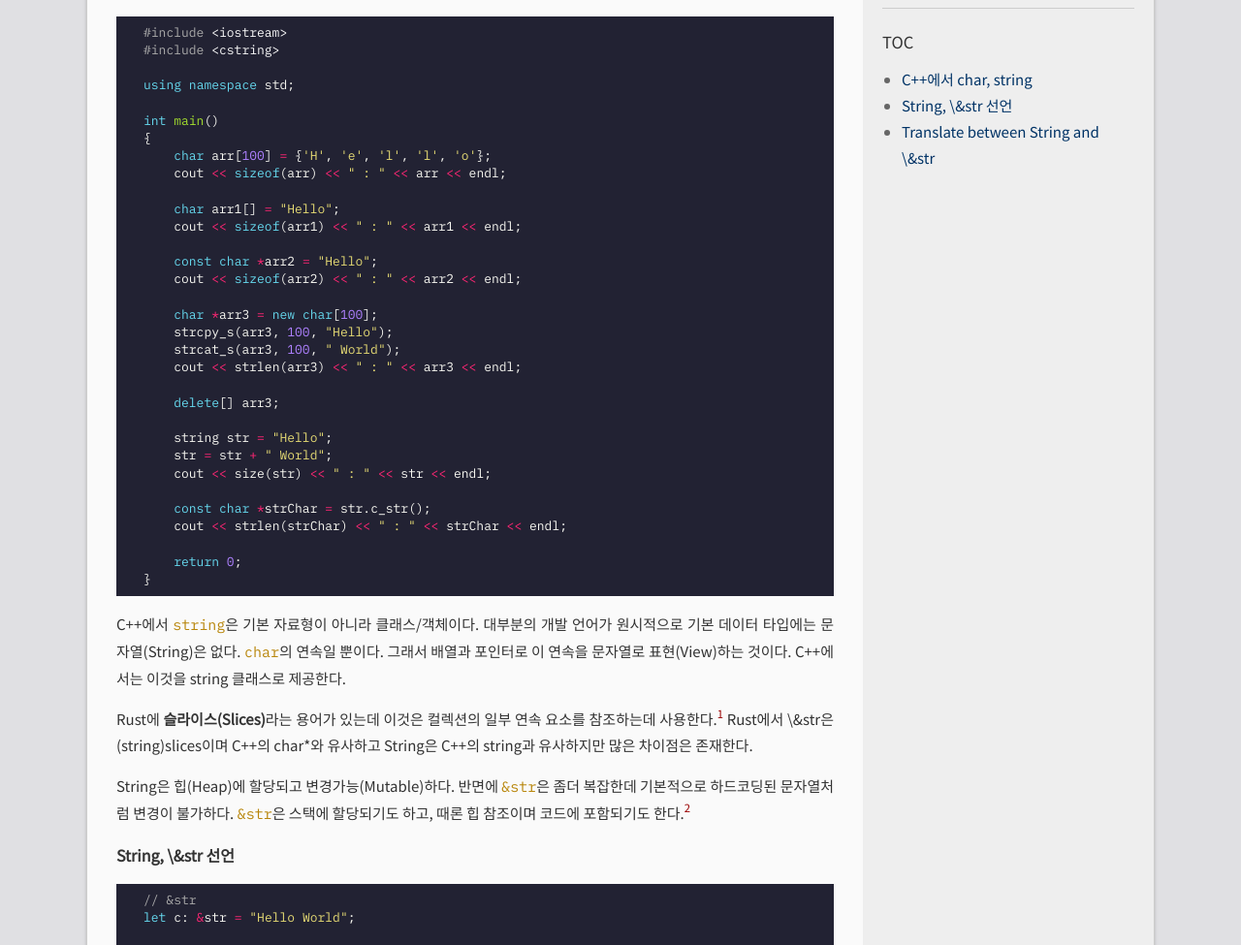
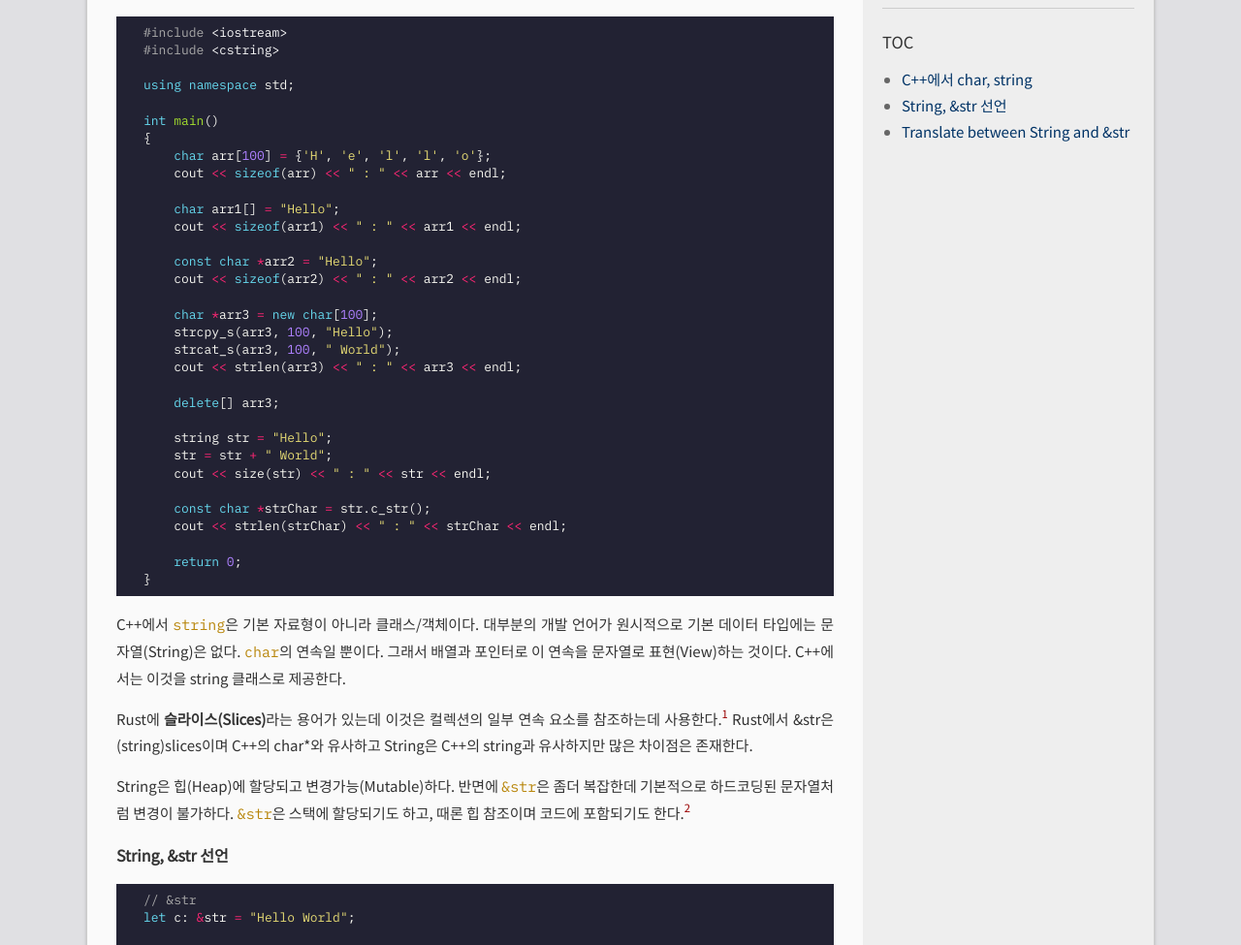
Before and after one commit to DebugJO/rustlang, a Jekyll site: the page built from _posts/2022-02-20-1.md, in a window 1280 px wide and 1400 px high, scrolled down 314 px. Shown: the part 162-1137 px from the top of the window at 97% size. Built offline with Jekyll 4.4.1, drawn with Linux system fonts in a browser that asks for light colours; some of the changed text lies outside the part shown.

Commit message:
String vs str slices

````diff
--- a/_posts/2022-02-20-1.md
+++ b/_posts/2022-02-20-1.md
@@ -7,6 +7,8 @@ categories: [Rust Tutorial]
 기본 강좌 연재에 들어가기에 앞서 문자열에 대한 설명을 먼저 다루고자 한다. 최신 개발 언어의 특징은 고전적인 컴파일러(C/C\+\+)가 아닌 바로 실무에 사용할 수 있도록 필요한 라이브러리가 포함된 프레임워크 형태로 제공되고 메모리 관리 또한 GC(garbage collection) 형태가 많다. 개발자는 바로 실무에 유용한 함수를 사용(적용)하면 되는 것이다.
 
 이러한 이유로 Rust를 학습할 때 C/C\+\+ 언어의 개념이 없는 초급자는 특히 문자열을 이해하는 데 어려움을 겪는다. 포인터, 참조, Char와 String 구분이 대표적이다. C\+\+에서 문자열을 다루는 간단한 예제를 살펴보고 Rust에서는 문자열을 어떻게 다루는지 비교해 보자. 이후에 Rust의 기본 문법부터 차근차근 정리할 것이므로 이번 포스팅은 건너뛰어도 문제가 없다.
+
+<!--more-->
 
 ###### C\+\+에서 char, string
 
@@ -47,11 +49,11 @@ int main()
 
 C\+\+에서 `string`은 기본 자료형이 아니라 클래스/객체이다. 대부분의 개발 언어가 원시적으로 기본 데이터 타입에는 문자열(String)은 없다. `char`의 연속일 뿐이다. 그래서 배열과 포인터로 이 연속을 문자열로 표현(View)하는 것이다. C\+\+에서는 이것을 string 클래스로 제공한다.
 
-Rust에 **슬라이스(Slices)**라는 용어가 있는데 이것은 컬렉션의 일부 연속 요소를 참조하는데 사용한다.<sup>1</sup> Rust에서 \&str은 (string)slices이며 C\+\+의 char\*와 유사하고 String은 C\+\+의 string과 유사하지만 많은 차이점은 존재한다.
+Rust에 **슬라이스(Slices)**라는 용어가 있는데 이것은 컬렉션의 일부 연속 요소를 참조하는데 사용한다.<sup>1</sup> Rust에서 &str은 (string)slices이며 C\+\+의 char\*와 유사하고 String은 C\+\+의 string과 유사하지만 많은 차이점은 존재한다.
 
 String은 힙(Heap)에 할당되고 변경가능(Mutable)하다. 반면에 `&str`은 좀더 복잡한데 기본적으로 하드코딩된 문자열처럼 변경이 불가하다. `&str`은 스택에 할당되기도 하고, 때론 힙 참조이며 코드에 포함되기도 한다.<sup>2</sup>
 
-###### String, \&str  선언
+###### String, &str  선언
 
 ```rust
 // &str
@@ -68,7 +70,7 @@ let s: String = String::from("Hello World");
 >
 > &str is a primitive type implemented by the Rust language, while String is implemented in the standard library.<sup>3</sup>
 
-###### Translate between String and \&str
+###### Translate between String and &str
 
 `to_string()` 메소드는 `&str`를 `String`로 변환하고, `String`에서 참조를 빌리면 `&str`로 자동 변환된다.
 
@@ -119,9 +121,7 @@ pub struct String {
 
 Rust는 소유권(ownership), 빌림/대여([borrowing](https://rinthel.github.io/rust-lang-book-ko/ch04-02-references-and-borrowing.html)), 슬라이스의 개념으로 프로그램의 메모리 안전성을 컴파일 타임에 보장한다. 다른 프로그램언어와 같이 메모리 사용에 대한 제어권은 주지만, 데이터의 소유자가 스코프 밖으로 벗어났을 때 소유자가 자동으로 데이터를 버리도록 하는 것이다.
 
-이를 통해 직접 메모리 할당/해제를 하거나 가비지 컬렉터를 사용하지 않아도 메모리를 관리할 수 있다. 소유권의 규칙은 모든 값은 `Owner`라고 불리는 변수가 있고 한 번에 하나의 `Owner`만 존재할 수 있어서 `Owner`가 스코프 밖으로 벗어나면 값은 버려진다.
-
-보다 자세한 설명은 이후 연재할 강좌에서 개별 주제로 다룰 예정이다.
+이를 통해 직접 메모리 할당/해제를 하거나 가비지 컬렉터를 사용하지 않아도 메모리를 관리할 수 있다. 소유권의 규칙은 모든 값은 `Owner`라고 불리는 변수가 있고 한 번에 하나의 `Owner`만 존재할 수 있어서 `Owner`가 스코프 밖으로 벗어나면 값은 버려진다. 보다 자세한 설명은 이후 연재할 강좌에서 개별 주제로 다룰 예정이다.
 
 > Reference
 > 1. [YONGJIN LAB, "\[Rust\] 슬라이스"](https://yongj.in/rust/rust-slice/)
````
